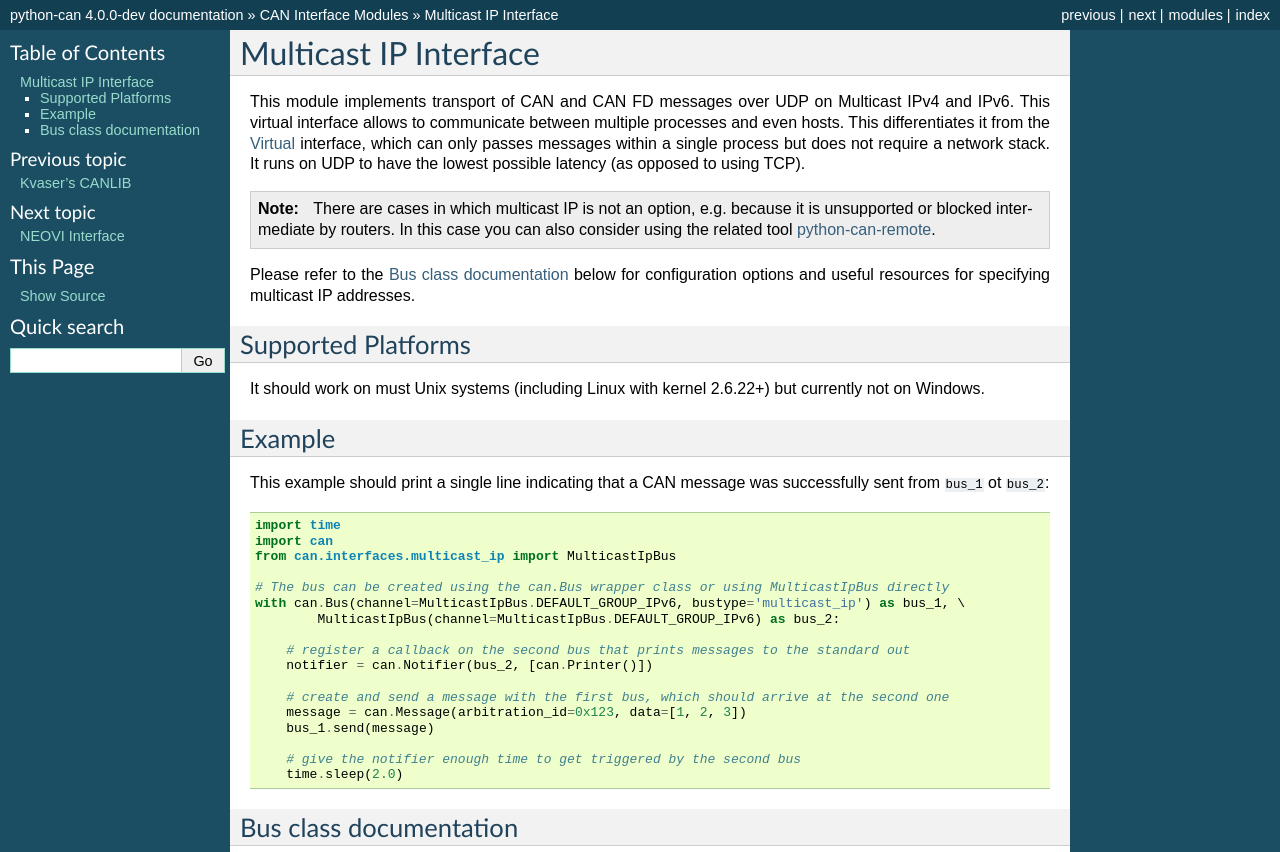
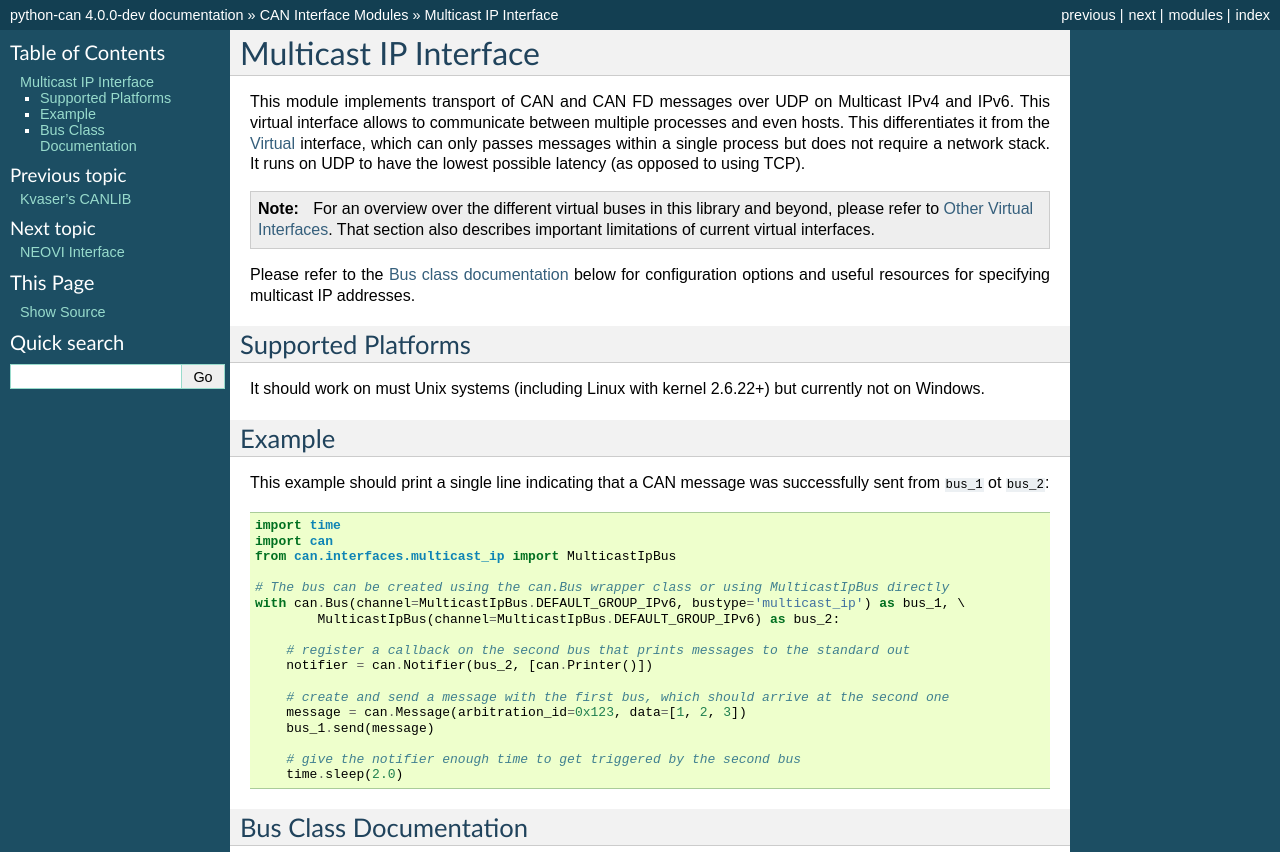
Before and after one commit to hardbyte/python-can, a Sphinx documentation site: the page built from doc/interfaces/multicast_ip.rst, in a window 1280 px wide, cut to the strip 0-852 px from the top of the page. Built offline with Sphinx 7.4.7, drawn with Linux system fonts in a browser that asks for light colours.

Commit message:
include discussion of virtual buses

```diff
--- a/doc/interfaces/multicast_ip.rst
+++ b/doc/interfaces/multicast_ip.rst
@@ -10,9 +10,9 @@ which can only passes messages within a single process but does not require a ne
 It runs on UDP to have the lowest possible latency (as opposed to using TCP).
 
 .. note::
-    There are cases in which multicast IP is not an option, e.g. because it is unsupported or
-    blocked intermediate by routers. In this case you can also consider using the related tool
-    `python-can-remote <https://github.com/christiansandberg/python-can-remote>`_.
+    For an overview over the different virtual buses in this library and beyond, please refer
+    to :ref:`other_virtual_interfaces`. That section also describes important limitations of
+    current virtual interfaces.
 
 Please refer to the `Bus class documentation`_ below for configuration options and useful resources
 for specifying multicast IP addresses.
@@ -49,7 +49,7 @@ from ``bus_1`` ot ``bus_2``:
             time.sleep(2.0)
 
 
-Bus class documentation
+Bus Class Documentation
 -----------------------
 
 .. autoclass:: can.interfaces.multicast_ip.MulticastIpBus
```
Also changed, not shown: doc/interfaces/virtual.rst (+44 -2 lines).
